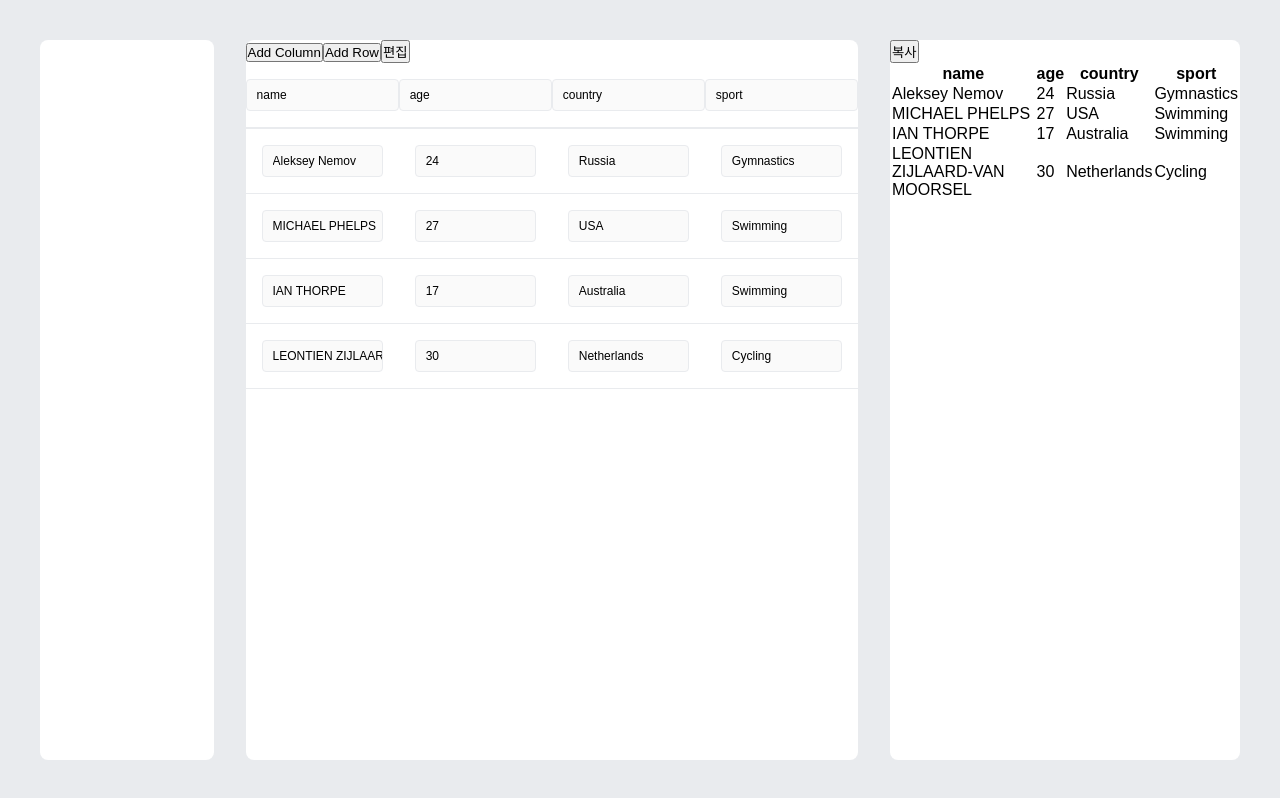
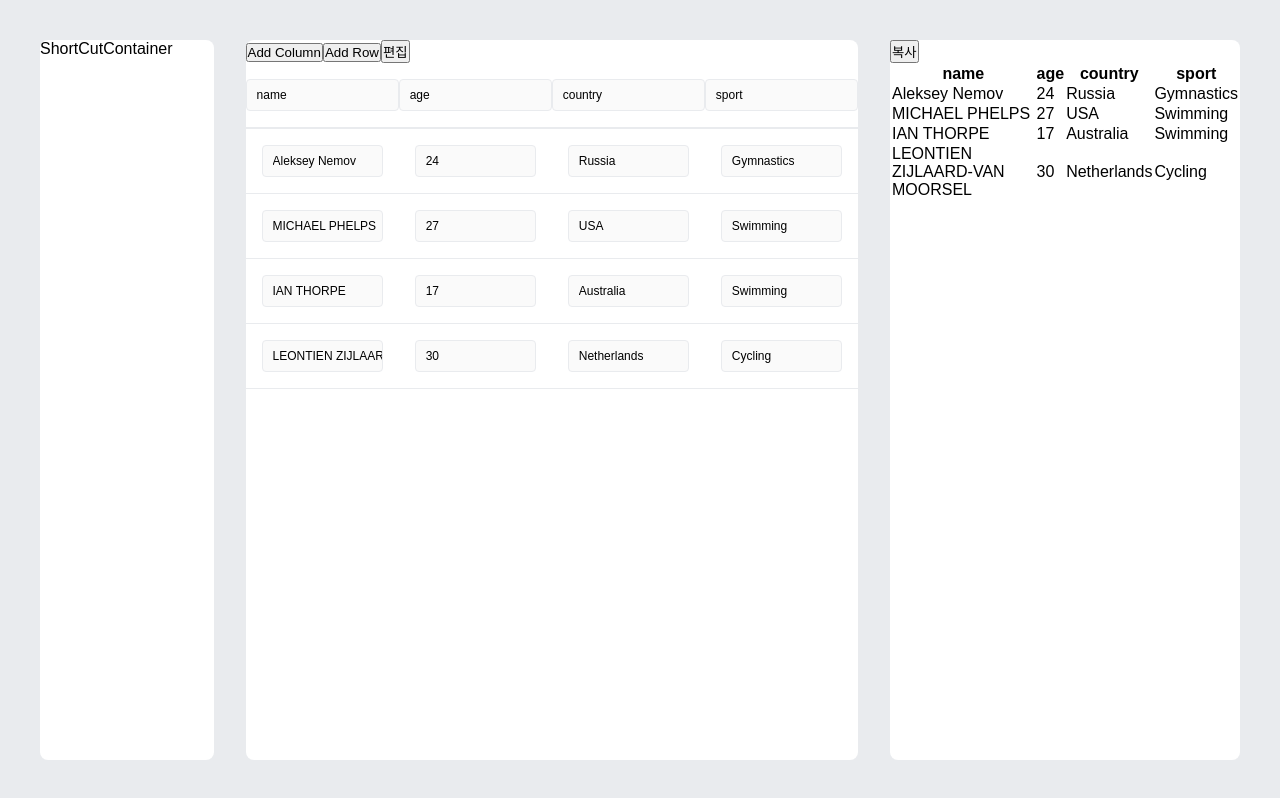
Before and after one commit to jyangca/markdown-table, a Next.js app: page / in a window 1280 px wide. Built offline with nearby package versions, Linux system fonts and the light colour scheme.

Commit message:
UPDATE: Add ShortCut component to components index and home page

```diff
--- /dev/null
+++ b/src/components/ShortCut/ShortCut.tsx
@@ -0,0 +1,16 @@
+import React from 'react';
+import styled from 'styled-components';
+
+const ShortCutContainer = styled.div`
+  width: 340px;
+  height: 100%;
+
+  border-radius: 8px;
+  background-color: ${({ theme }) => theme.color.systemWhite};
+`;
+
+const ShortCut = () => {
+  return <ShortCutContainer>ShortCutContainer</ShortCutContainer>;
+};
+
+export default ShortCut;
--- a/src/components/index.ts
+++ b/src/components/index.ts
@@ -4,3 +4,4 @@ export { default as Cell } from './Cell/Cell';
 export { default as Input } from './Input/Input';
 export { default as MarkdownContainer } from './MarkdownContainer/MarkdownContainer';
 export { default as HeaderCell } from './HeaderCell/HeaderCell';
+export { default as ShortCut } from './ShortCut/ShortCut';
--- a/src/pages/index.tsx
+++ b/src/pages/index.tsx
@@ -1,4 +1,4 @@
-import { MarkdownContainer, TableForm } from '@/components';
+import { MarkdownContainer, ShortCut, TableForm } from '@/components';
 import { useForceUpdate } from '@/hooks';
 import React, { useCallback } from 'react';
 import styled from 'styled-components';
@@ -14,14 +14,6 @@ const Container = styled.div`
   background-color: ${({ theme }) => theme.color.systemE};
 `;
 
-const ShortCutContainer = styled.div`
-  width: 340px;
-  height: 100%;
-
-  border-radius: 8px;
-  background-color: ${({ theme }) => theme.color.systemWhite};
-`;
-
 const index = () => {
   const [deps, forceUpdate] = useForceUpdate();
 
@@ -31,7 +23,7 @@ const index = () => {
 
   return (
     <Container>
-      <ShortCutContainer />
+      <ShortCut />
       <TableForm updateMarkdown={updateMarkdown} />
       <MarkdownContainer deps={deps} />
     </Container>
```
Also changed, not shown: src/components/ShortCut/ShortCut.style.ts (added).
